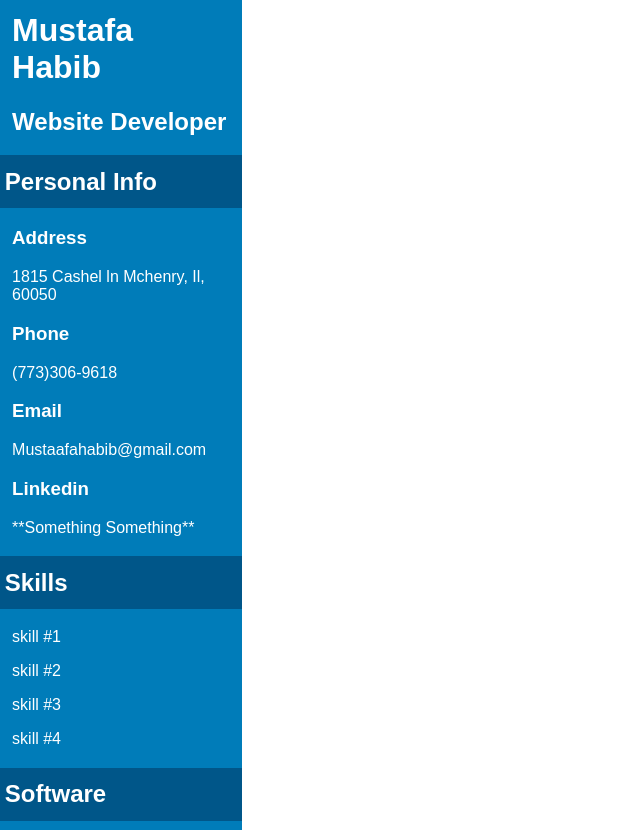
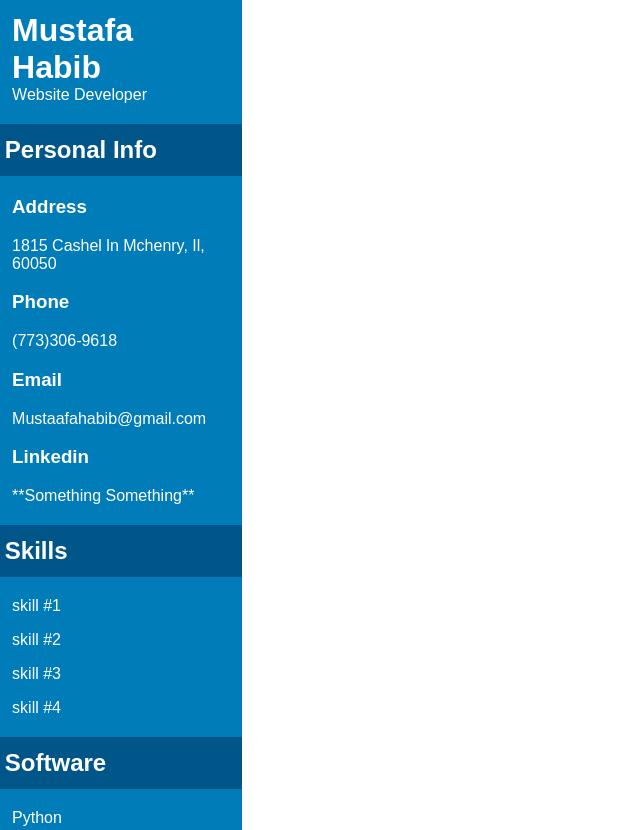
Before and after one commit to Mustafa147/Resume, a plain HTML site: page index.html in a window 1280 px wide. Shown: the top 830 px of the page, without its empty margins (0-640 px from the left). Drawn offline with Linux system fonts and the light colour scheme.

Commit message:
"website Developer" edit

```diff
--- a/index.html
+++ b/index.html
@@ -14,7 +14,7 @@
 
     <div class="top-container">
       <h1 class="hd wh">Mustafa Habib</h1>
-      <h2 class="hh wh mg">Website Developer</h2>
+      <p class="hh wh mg">Website Developer</p>
 
         <!Personal Information>
       <div class="pi">
--- a/styles.css
+++ b/styles.css
@@ -7,6 +7,9 @@ body{
 
 /* Floating Container */
 
+.hh{
+  margin-top: 0px;
+}
 .float-child {
     float: left;
 }
@@ -18,6 +21,7 @@ body{
 
 /* Top-Container Only */
 .hd{
+  margin-bottom: 0px;
   margin-top: 0;
   padding-left: 5%;
   padding-right: 5%;
```
